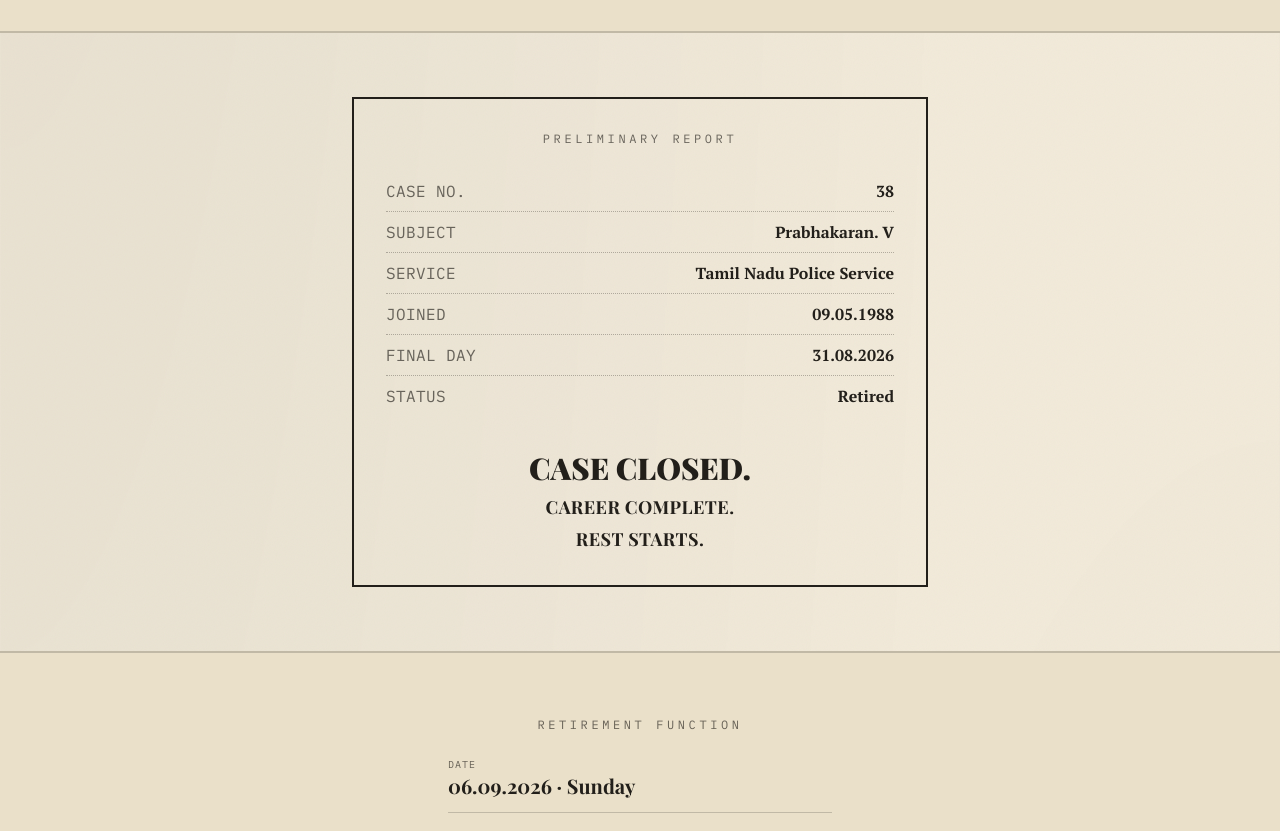
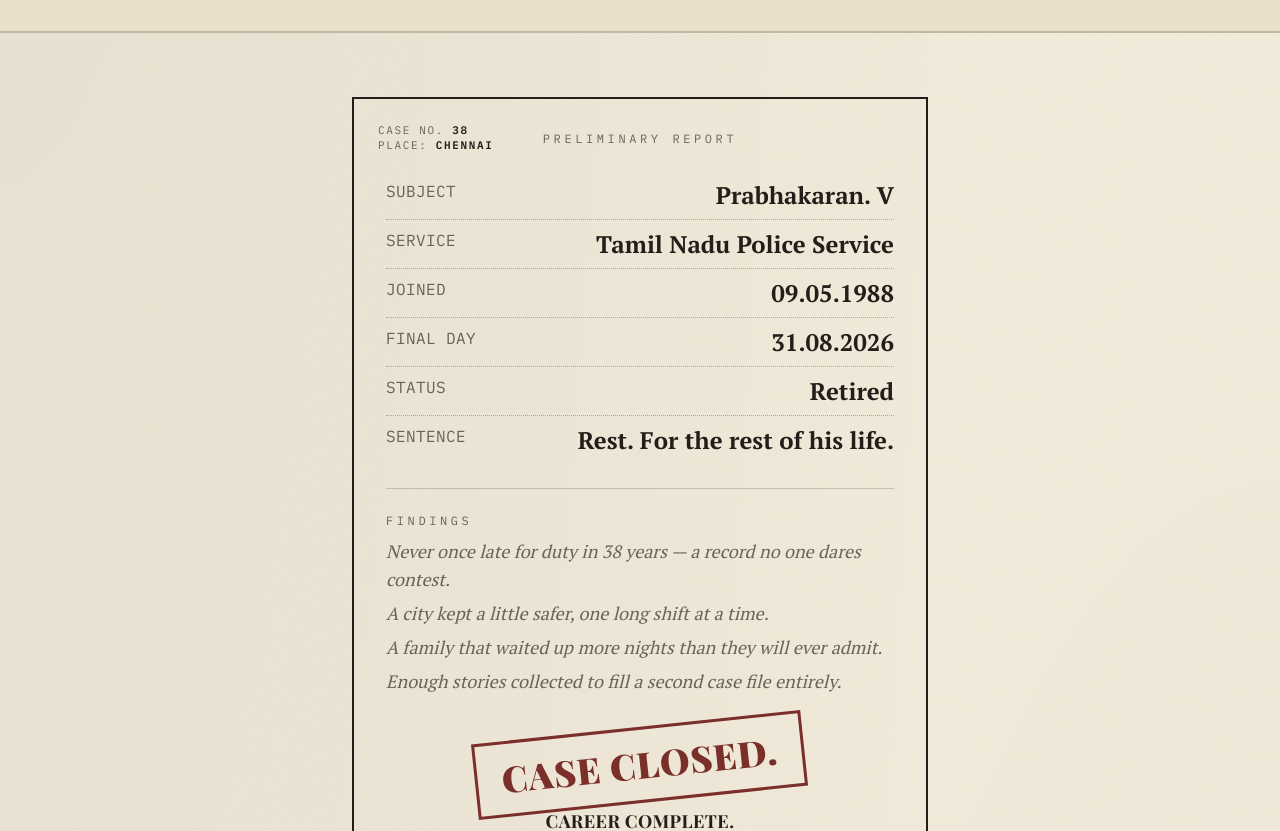
Before and after one commit to Sabari2810/retirement-function, a Next.js app: page / in a window 1280 px wide. Shown: the part 1620-2451 px from the top of the page. Built offline with nearby package versions, Linux system fonts and the light colour scheme; a web font is replaced by a local one.

Commit message:
Move corner tag, bold type, stamp and new copy to Preliminary Report
Those changes belonged on the Preliminary Report section (page 3), not
the closing Final Report, which is reverted to its original design.

```diff
--- a/components/CaseFilePreview.tsx
+++ b/components/CaseFilePreview.tsx
@@ -2,12 +2,19 @@
 import { officer } from "@/lib/config";
 
 const fields = [
-  { k: "Case No.", v: "38" },
   { k: "Subject", v: officer.name },
   { k: "Service", v: officer.serviceBranch },
   { k: "Joined", v: officer.joinedDate },
   { k: "Final Day", v: officer.finalDay },
   { k: "Status", v: "Retired" },
+  { k: "Sentence", v: "Rest. For the rest of his life." },
+];
+
+const findings = [
+  "Never once late for duty in 38 years — a record no one dares contest.",
+  "A city kept a little safer, one long shift at a time.",
+  "A family that waited up more nights than they will ever admit.",
+  "Enough stories collected to fill a second case file entirely.",
 ];
 
 export default function CaseFilePreview() {
@@ -16,7 +23,11 @@
       <CaseFileBox
         eyebrow="Preliminary Report"
         fields={fields}
+        findings={findings}
         verdictLines={["Case Closed.", "Career Complete.", "Rest Starts."]}
+        corner={{ caseNo: "38", place: "Chennai" }}
+        emphasize
+        stampVerdict
       />
     </section>
   );
--- a/components/FinalReport.tsx
+++ b/components/FinalReport.tsx
@@ -3,6 +3,7 @@
 import { officer } from "@/lib/config";
 
 const fields = [
+  { k: "Case No.", v: "38" },
   { k: "Name", v: officer.name },
   { k: "Qualification", v: officer.qualification },
   { k: "Designation", v: officer.designation },
@@ -10,14 +11,13 @@
   { k: "Service", v: officer.serviceBranch },
   { k: "Service Period", v: `${officer.joinedDate} – ${officer.finalDay}` },
   { k: "Total Service", v: officer.totalService },
-  { k: "Sentence", v: "Rest. For the rest of his life." },
 ];
 
 const findings = [
-  "Never once late for duty in 38 years — a record no one dares contest.",
-  "A city kept a little safer, one long shift at a time.",
-  "A family that waited up more nights than they will ever admit.",
-  "Enough stories collected to fill a second case file entirely.",
+  "A career completed with honour.",
+  "A city served with dedication.",
+  "A family that waited through countless shifts.",
+  "A lifetime of memories earned along the way.",
 ];
 
 export default function FinalReport() {
@@ -34,9 +34,6 @@
           fields={fields}
           findings={findings}
           verdictLines={["Case Closed.", "Career Complete.", "Rest Starts."]}
-          corner={{ caseNo: "38", place: "Chennai" }}
-          emphasize
-          stampVerdict
         />
       </div>
     </section>
```
